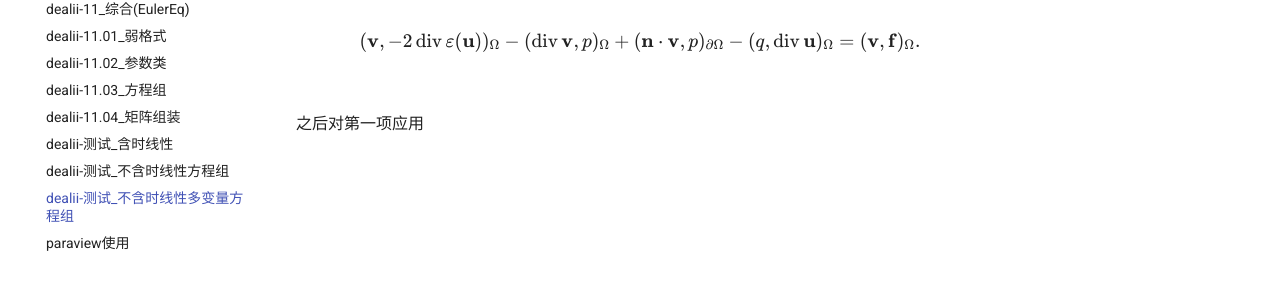
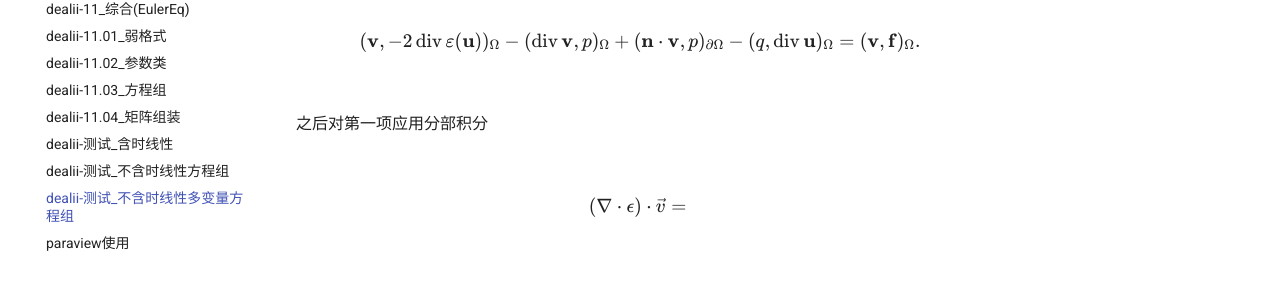
Before and after one commit to ymma98/technotes, an MkDocs documentation site: the page built from docs/FEM/dealii-测试_不含时线性方程组多变量.md, in a window 1280 px wide and 1056 px high. Shown: the part 772-1053 px from the top of the window. Built offline with MkDocs 1.6.1 and Material for MkDocs 9.7.7, drawn with Linux system fonts in a browser that asks for light colours.

Commit message:
docs/FEM/dealii-测试_不含时线性方程组多变量.md updated from https://stackedit.cn/

```diff
--- a/docs/FEM/dealii-测试_不含时线性方程组多变量.md
+++ b/docs/FEM/dealii-测试_不含时线性方程组多变量.md
@@ -26,11 +26,15 @@ $$
 = (\mathbf{v}, \mathbf{f})_\Omega.
 $$
 
-之后对第一项应用
+之后对第一项应用分部积分
+
+$$
+(\nabla\cdot\epsilon)\cdot \vec{v} = \
+$$
 
 
 <!--stackedit_data:
-eyJoaXN0b3J5IjpbLTc0MTQ3NzE2MCwtMjEyOTkzNjI0Myw3OD
-Q0MTMzMzIsLTE1MzY3NjkyNDYsLTEzNTA1OTcyMzYsLTE4MTEy
-NzAzODVdfQ==
+eyJoaXN0b3J5IjpbNzk0MDI5Nzg3LC03NDE0NzcxNjAsLTIxMj
+k5MzYyNDMsNzg0NDEzMzMyLC0xNTM2NzY5MjQ2LC0xMzUwNTk3
+MjM2LC0xODExMjcwMzg1XX0=
 -->
```
